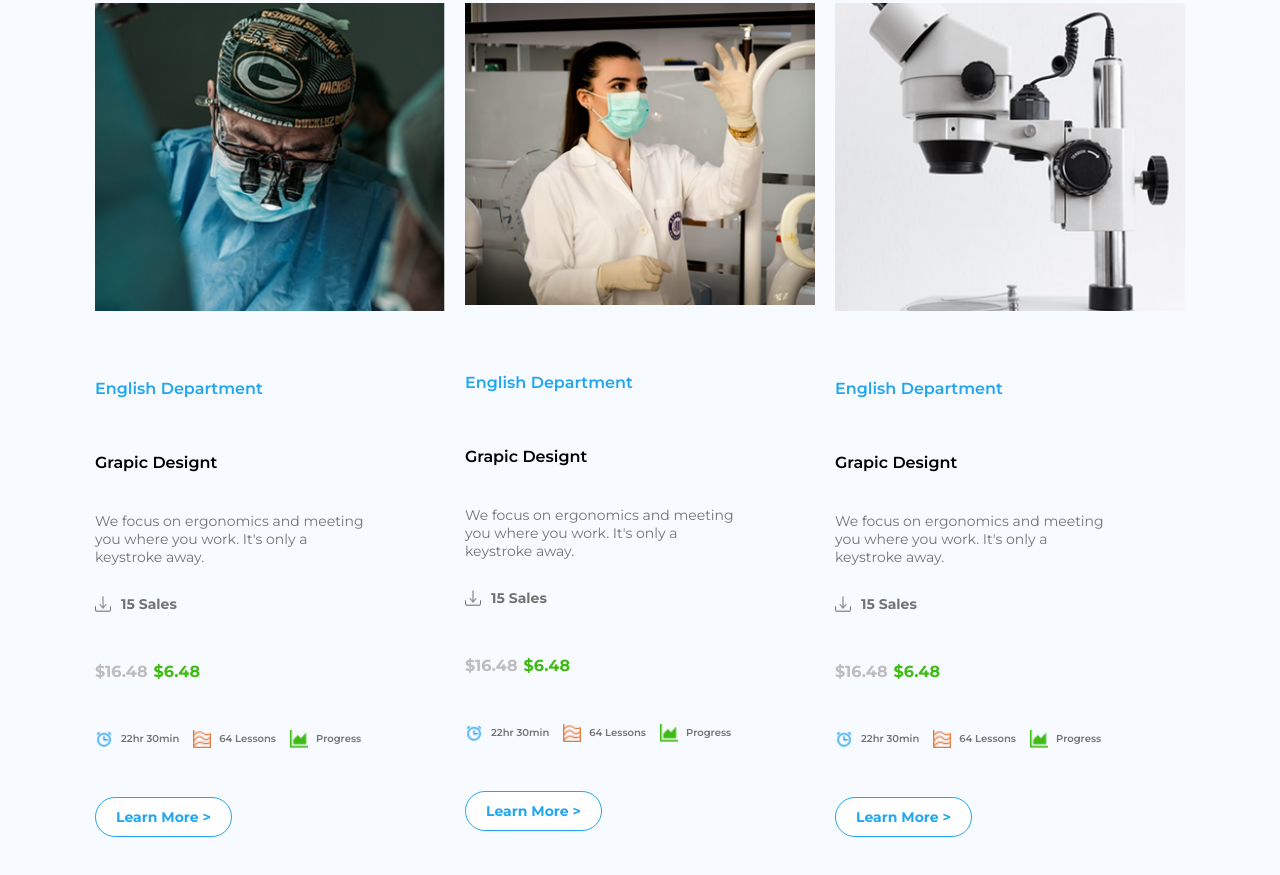
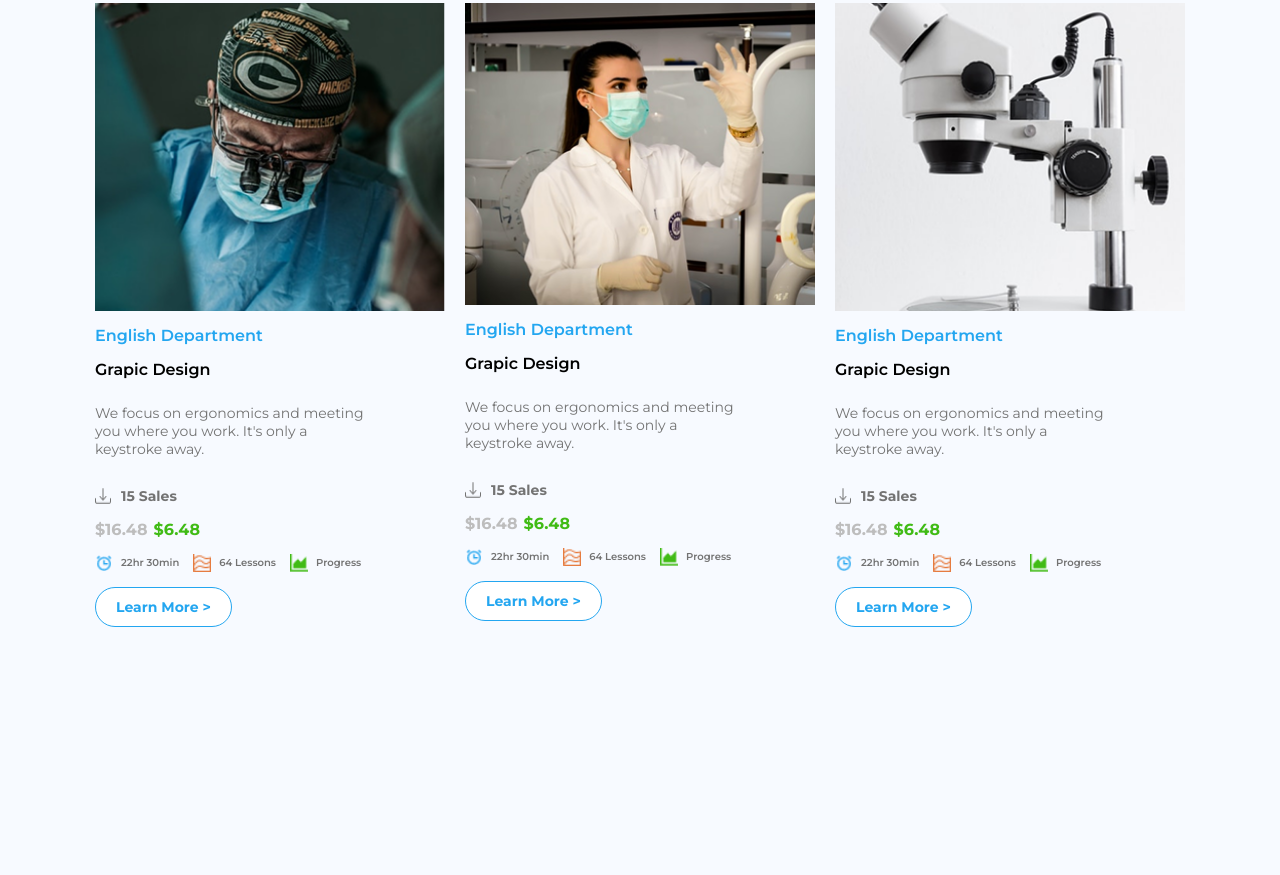
Before and after one commit to Harris-PS/Medical-Functional-App, a plain HTML site: page home.html in a window 1280 px wide. Shown: the part 2596-3471 px from the top of the page. After the commit the page ends 3373 px from the top, so only its background shows below. Drawn offline with Linux system fonts and the light colour scheme.

Commit message:
changed the margin of specialities box h4 tag

```diff
--- a/home.html
+++ b/home.html
@@ -114,59 +114,44 @@
       <div class="specialities-container-bottom">
         <div class="specialities-box">
           <img src="images/specialize-img1.png" alt="Image of doctor" class="specialities-image">
-          <br>
-          <br>
           <h4 class="h4-1">English Department</h4>
-          <h4 class="h4-2">Grapic Designt</h4>
+          <h4 class="h4-2">Grapic Design</h4>
           <p class="p-2">We focus on ergonomics and meeting <br> you where you work. It's only a <br> keystroke away.</p>
           <span class="specialities-sales"><img src="images/specialize-vector1.png" alt="Image of arrow"> 15 Sales </span>
-          <br>
           <span class="specialities-price"><strong class="specialities-price1">$16.48</strong> <strong class="specialities-price2">$6.48</strong></span>
-          <br>
           <span class="specialities-details">
             <span><img src="images/specialize-vector4.png" alt="Image of clock"> 22hr 30min</span>
             <span><img src="images/specialize-vector3.png" alt="Image of book"> 64 Lessons</span>
             <span><img src="images/specialize-vector2.png" alt="Image of progress"> Progress</span>
           </span>
-          <br>
           <button class="specialities-btn">Learn More ></button>
         </div>
         <div class="specialities-box">
           <img src="images/specialize-img2.png" alt="Image of doctor" class="specialities-image">
-          <br>
-          <br>
           <h4 class="h4-1">English Department</h4>
-          <h4 class="h4-2">Grapic Designt</h4>
+          <h4 class="h4-2">Grapic Design</h4>
           <p class="p-2">We focus on ergonomics and meeting <br> you where you work. It's only a <br> keystroke away.</p>
           <span class="specialities-sales"><img src="images/specialize-vector1.png" alt="Image of arrow"> 15 Sales </span>
-          <br>
           <span class="specialities-price"><strong class="specialities-price1">$16.48</strong> <strong class="specialities-price2">$6.48</strong></span>
-          <br>
           <span class="specialities-details">
             <span><img src="images/specialize-vector4.png" alt="Image of clock"> 22hr 30min</span>
             <span><img src="images/specialize-vector3.png" alt="Image of book"> 64 Lessons</span>
             <span><img src="images/specialize-vector2.png" alt="Image of progress"> Progress</span>
           </span>
-          <br>
           <button class="specialities-btn">Learn More ></button>
         </div>
         <div class="specialities-box">
           <img src="images/specialize-img3.png" alt="Image of Microscope" class="specialities-image">
-          <br>
-          <br>
           <h4 class="h4-1">English Department</h4>
-          <h4 class="h4-2">Grapic Designt</h4>
+          <h4 class="h4-2">Grapic Design</h4>
           <p class="p-2">We focus on ergonomics and meeting <br> you where you work. It's only a <br> keystroke away.</p>
           <span class="specialities-sales"><img src="images/specialize-vector1.png" alt="Image of arrow"> 15 Sales </span>
-          <br>
           <span class="specialities-price"><strong class="specialities-price1">$16.48</strong> <strong class="specialities-price2">$6.48</strong></span>
-          <br>
           <span class="specialities-details">
             <span><img src="images/specialize-vector4.png" alt="Image of clock"> 22hr 30min</span>
             <span><img src="images/specialize-vector3.png" alt="Image of book"> 64 Lessons</span>
             <span><img src="images/specialize-vector2.png" alt="Image of progress"> Progress</span>
           </span>
-          <br>
           <button class="specialities-btn">Learn More ></button>
         </div>
       </div>
--- a/style.css
+++ b/style.css
@@ -408,6 +408,11 @@ button {
 
 .specialities-box .h4-1{
   font-size: 16px;
+  margin: 0;
+}
+
+.specialities-box .h4-2{
+  margin: 0;
 }
 
 @media (max-width: 1200px) {
@@ -512,7 +517,6 @@ button {
   }
 
   .specialities-container-bottom {
-    gap: 20px;
     display: flex;
     flex-direction: column;
     justify-content: center;
```
